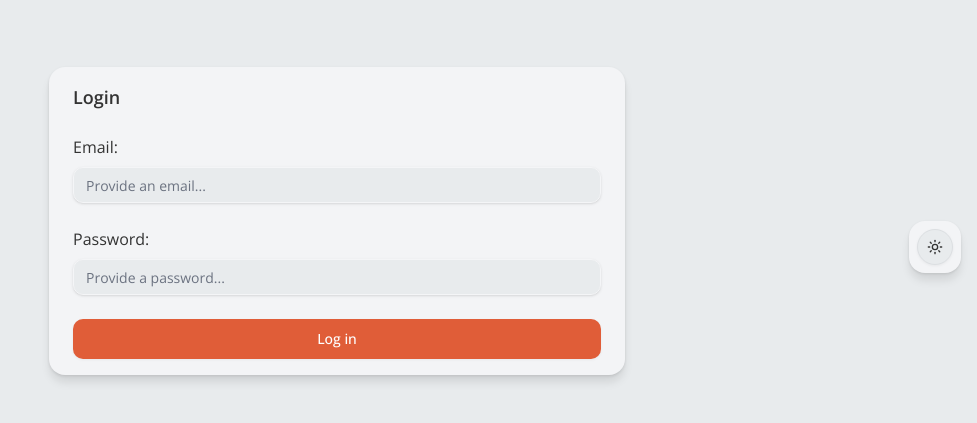
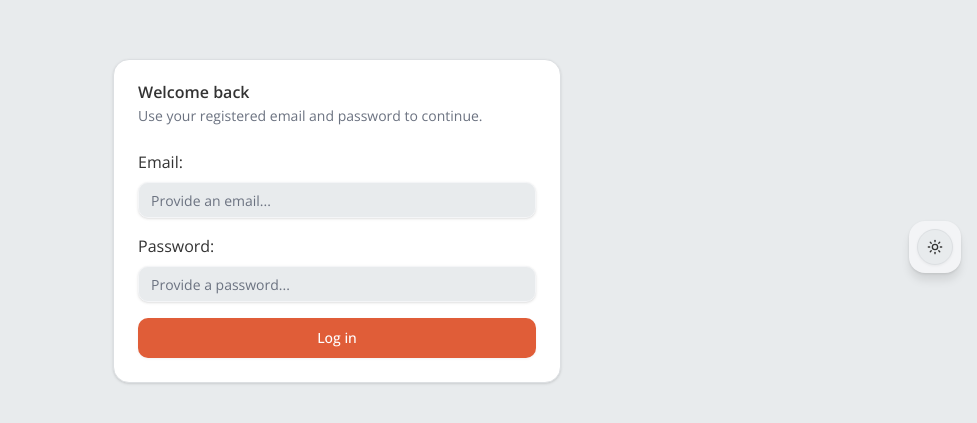
Before and after one commit to nickAndrey/triply, a Next.js app: page /login in a window 1280 px wide. Shown: the part 179-602 px from the top of the page, without its empty margins (303-1280 px from the left). Built offline with nearby package versions, Linux system fonts and the light colour scheme; no server answers.

Commit message:
Add another pack of fixes for login form

```diff
--- a/app/(auth)/login/_components/login-form.tsx
+++ b/app/(auth)/login/_components/login-form.tsx
@@ -1,6 +1,13 @@
 'use client';
 
 import { Button } from '@/chadcn/components/ui/button';
+import {
+  Card,
+  CardContent,
+  CardDescription,
+  CardHeader,
+  CardTitle,
+} from '@/chadcn/components/ui/card';
 import { Input } from '@/chadcn/components/ui/input';
 import clsx from 'clsx';
 import { LoaderCircle } from 'lucide-react';
@@ -17,16 +24,21 @@ export function LoginForm() {
   });
 
   return (
-    <form
-      action={formAction}
-      className="flex flex-col gap-6 w-xl bg-secondary px-6 py-4 rounded-xl shadow-xl"
-    >
-      <h4 className="text-lg font-semibold">Login</h4>
+    <Card className="w-md">
+      <CardHeader>
+        <CardTitle>Welcome back</CardTitle>
+        <CardDescription>Use your registered email and password to continue.</CardDescription>
+      </CardHeader>
 
+      <CardContent>
+        <form action={formAction} className="flex flex-col gap-4">
           <div className="flex flex-col gap-2">
             <label>Email:</label>
             <Input
-          className={clsx('bg-background shadow', state?.errors?.email ? 'border-destructive' : '')}
+              className={clsx(
+                'bg-background shadow',
+                state?.errors?.email ? 'border-destructive' : ''
+              )}
               name="email"
               placeholder="Provide an email..."
               type="email"
@@ -69,5 +81,7 @@ export function LoginForm() {
             )}
           </Button>
         </form>
+      </CardContent>
+    </Card>
   );
 }
--- a/app/(home)/_components/suggestion-item.tsx
+++ b/app/(home)/_components/suggestion-item.tsx
@@ -27,7 +27,13 @@ export function SuggestionItem({ imgSrc, title, description }: SuggestionItemPro
       <CardContent className="px-2">
         {imgSrc && (
           <div className="relative aspect-[2/1] rounded-xl overflow-hidden">
-            <Image src={imgSrc} alt="suggestion image background" priority fill />
+            <Image
+              src={imgSrc}
+              alt="suggestion image background"
+              priority
+              fill
+              sizes="(max-width: 768px) 300px, (max-width: 1200px) 300px"
+            />
           </div>
         )}
 
--- a/app/_components/header/_components/theme-switcher.tsx
+++ b/app/_components/header/_components/theme-switcher.tsx
@@ -10,7 +10,7 @@ import {
 import { Moon, Sun } from 'lucide-react';
 import { useTheme } from 'next-themes';
 
-export function ModeToggle() {
+export function ThemeSwitcher() {
   const { setTheme } = useTheme();
 
   return (
--- a/app/_components/header/header.tsx
+++ b/app/_components/header/header.tsx
@@ -1,6 +1,6 @@
 import { createClient } from '@/utils/supabase/server';
 import { NavBar } from './_components/nav-bar';
-import { ModeToggle } from './_components/theme-switcher';
+import { ThemeSwitcher } from './_components/theme-switcher';
 import { UserMenu } from './_components/user-menu';
 
 export async function Header() {
@@ -18,7 +18,7 @@ export async function Header() {
           <UserMenu />
         </>
       )}
-      <ModeToggle />
+      <ThemeSwitcher />
     </header>
   );
 }
```
Lines whose indentation alone changed are shown as unchanged.
